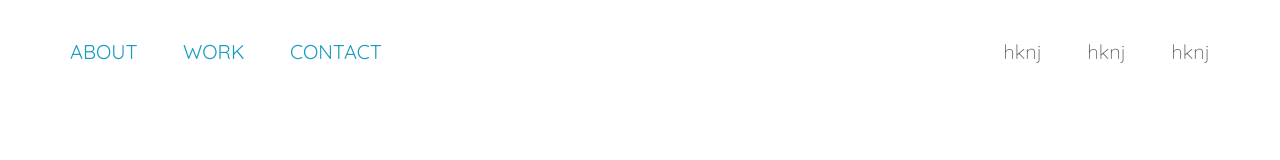
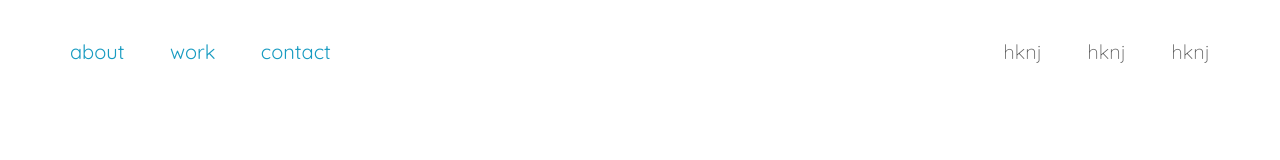
Before and after one commit to chrisxjacobi/re-site, a plain HTML site: page index.html in a window 1280 px wide. Shown: the top 160 px of the page. Drawn offline with Linux system fonts and the light colour scheme.

Commit message:
changing simple styling

```diff
--- a/resources/css/style.css
+++ b/resources/css/style.css
@@ -1,9 +1,12 @@
-/*color: #189bc1, rgb(24,155,193)*/
+/*fun color: #189bc1, rgb(24,155,193)*/
+/*text-color: #5f5f5f*/
 
 
 /*--------------------*/
 /*---DEFAULT STYLES---*/
 /*--------------------*/
+
+
 
 * {
     margin: 0;
@@ -25,10 +28,17 @@ html {
     margin: 0 auto;
 }
 
+
+
+/*-------------------------*/
 /*---REUSABLE COMPONENTS---*/
+/*-------------------------*/
+
 
 
 /*---header---*/
+
+
 
 header {
     height: 100vh;
@@ -54,6 +64,12 @@ header {
     text-transform: uppercase;
 }
 
+
+
+/*---navbar---*/
+
+
+
 .main-nav {
     float: left;
     list-style: none;
@@ -70,7 +86,7 @@ header {
     padding: 5px 0;
     color: #189bc1;
     text-decoration: none;
-    text-transform: uppercase;
+    text-transform: lowercase;
     font-weight: 400;
     border-bottom: 2px solid transparent;
     transition: border-bottom 0.2s;
@@ -80,6 +96,8 @@ header {
 .main-nav li a:active {
     border-bottom: 2px solid #5f5f5f;
 }
+
+
 
 .social-links {
     float: right;
```
